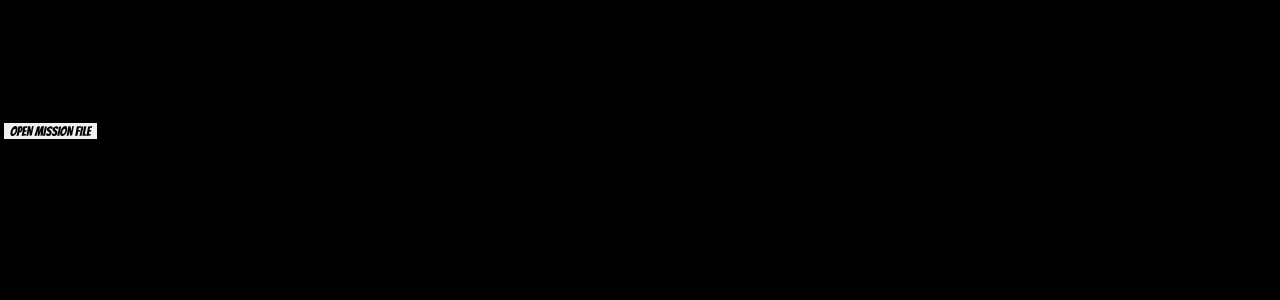
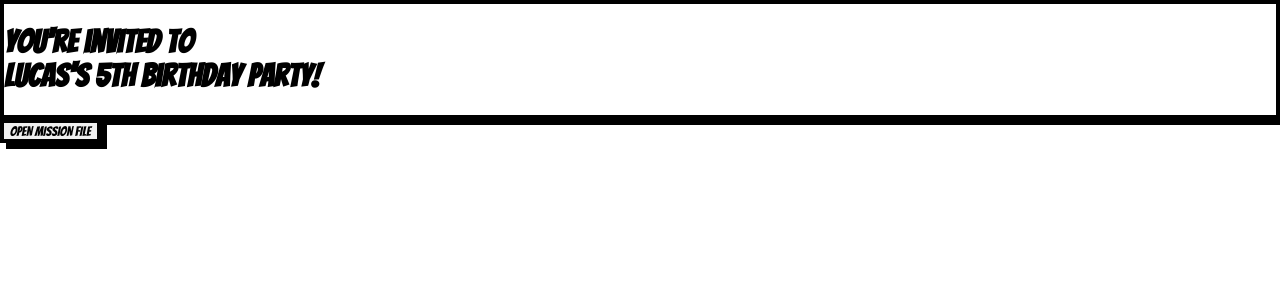
Before and after one commit to mikejm7/hello-world, a Next.js app: page / in a window 1280 px wide. Shown: the top 300 px of the page. Built offline with nearby package versions, Linux system fonts and the light colour scheme.

Commit message:
Update globals.css

```diff
--- a/app/globals.css
+++ b/app/globals.css
@@ -8,23 +8,19 @@
 body {
   margin: 0;
   padding: 0;
-  background-color: #000;
+  background-color: #ffffff; /* Solid White Background */
   font-family: 'Open Sans', sans-serif;
+  color: #000000;
 }
 
 .font-comic {
   font-family: 'Bangers', system-ui;
 }
 
+/* The thick comic book border style */
 .comic-border {
-  border: 4px solid black;
-  box-shadow: 6px 6px 0px black;
-}
-
-/* Modal Overlay Animation */
-@keyframes fadeIn {
-  from { opacity: 0; }
-  to { opacity: 1; }
+  border: 4px solid #000000;
+  box-shadow: 6px 6px 0px #000000;
 }
 
 @keyframes slideUp {
@@ -32,10 +28,6 @@ body {
   to { transform: translateY(0); opacity: 1; }
 }
 
-.animate-fade { animation: fadeIn 0.3s ease-out; }
-.animate-slide { animation: slideUp 0.4s ease-out; }
-
-/* Action Text Glow */
-.text-glow {
-  text-shadow: 3px 3px 0px #000;
+.animate-slide {
+  animation: slideUp 0.4s ease-out forwards;
 }
```
